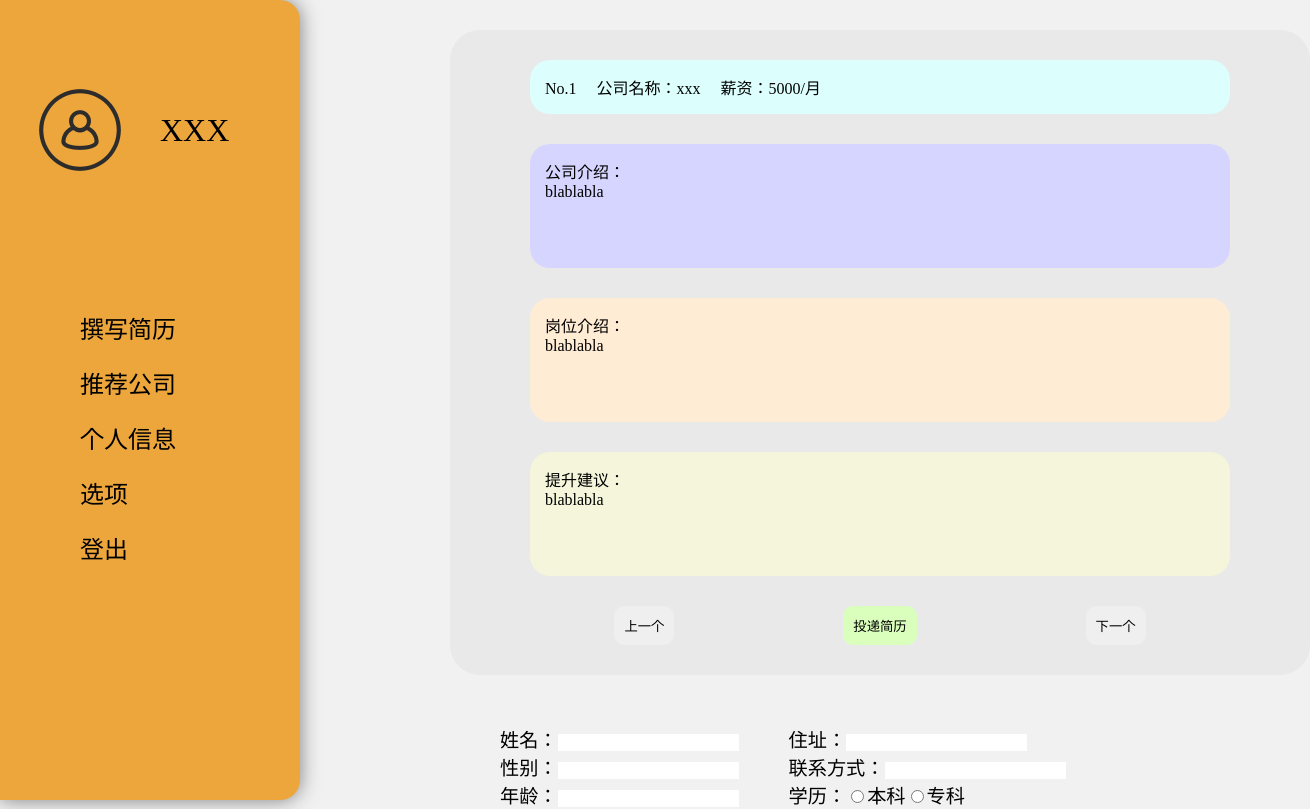
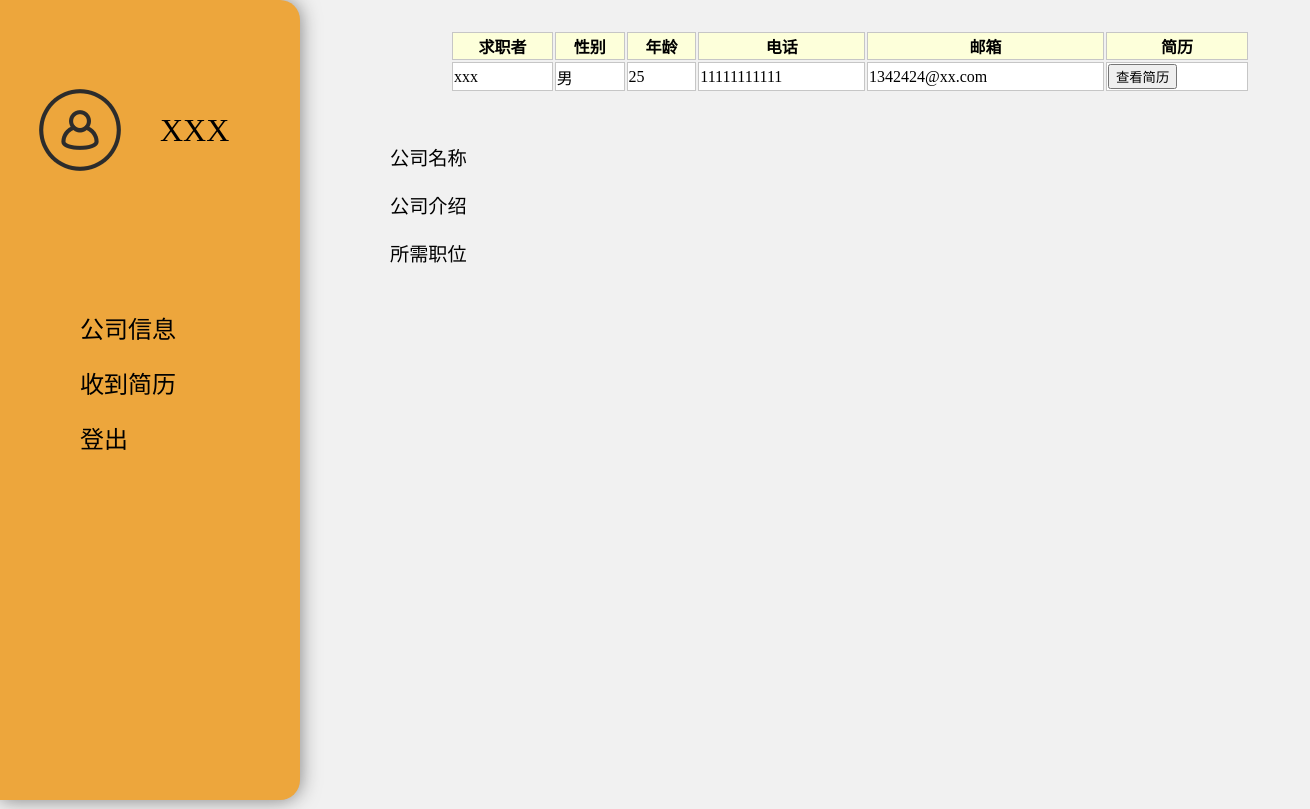
Before and after one commit to wjhswo/fuchuang, a Vue app: page / in a window 1280 px wide. Shown: the top 809 px of the page, 1310 px wide, since content can reach past the window. Built offline with nearby package versions, Linux system fonts and the light colour scheme.

Commit message:
添加文件

```diff
--- /dev/null
+++ b/src/components/CompanyInformation.vue
@@ -0,0 +1,26 @@
+<template>
+    <div>
+        <ul>
+            <li>公司名称</li>
+            <li>公司介绍</li>
+            <li>所需职位</li>
+
+        </ul>
+    </div>
+</template>
+
+<script>
+</script>
+
+<style scoped>
+ul{
+    list-style: none;
+    margin-left: 50px;
+    margin-top: 50px;
+    font-size: 1.2em;
+    margin-right: 50px;
+}
+li{
+    margin-top: 20px;
+}
+</style>
--- /dev/null
+++ b/src/components/GetResume.vue
@@ -0,0 +1,49 @@
+<template>
+    <div>
+        <table>
+            <thead>
+                <tr>
+                    <th>求职者</th>
+                    <th>性别</th>
+                    <th>年龄</th>
+                    <th>电话</th>
+                    <th>邮箱</th>
+                    <th>简历</th>
+                </tr>
+            </thead>
+            <tbody>
+                <tr>
+                    <td>xxx</td>
+                    <td>男</td>
+                    <td>25</td>
+                    <td>11111111111</td>
+                    <td>1342424@xx.com</td>
+                    <td><button>查看简历</button></td>
+                </tr>
+            </tbody>
+        </table>
+    </div>
+</template>
+
+<script>
+</script>
+
+<style scoped>
+table{
+    width:800px;
+    margin-left: 150px;
+    margin-top: 30px;
+}
+td{
+    background-color: white;
+    border-color: rgb(198, 198, 198);
+    border-style: solid;
+    border-width: 0.4px;
+}
+th{
+    border-color: rgb(198, 198, 198);
+    border-style: solid;
+    border-width: 0.4px;
+    background-color: rgb(253, 255, 218);
+}
+</style>
--- a/src/components/PersonalInformation.vue
+++ b/src/components/PersonalInformation.vue
@@ -1,3 +1,50 @@
 <template>
-    <div></div>
+    <div id="personalInformation">
+        <ul>
+            <li>昵称</li>
+            <li>姓名</li>
+            <li>性别</li>
+            <li>生日</li>
+            <li>电话</li>
+            <li>邮箱</li>
+        </ul>
+        <div id="midInside">
+            <button>修改信息</button>
+        </div>
+    </div>
 </template>
+
+<script>
+</script>
+
+<style scoped>
+#personalInformation{
+    width:800px;
+    margin-left: 150px;
+    margin-top: 30px;
+    border-radius:30px;
+    background-color: rgb(233, 233, 233);
+    padding: 30px;
+}
+ul{
+    list-style: none;
+    margin-left: 50px;
+    margin-top: 50px;
+    font-size: 1.2em;
+    margin-right: 50px;
+}
+li{
+    margin-top: 20px;
+}
+button{
+    border: none;
+    padding:10px;
+    border-radius:10px;
+    background-color: rgb(233, 255, 248);
+}
+#midInside{
+    display: flex;
+    align-items: center;
+    justify-content: center;
+}
+</style>
--- a/src/router/index.js
+++ b/src/router/index.js
@@ -7,7 +7,7 @@ const router = createRouter({
     history: createWebHashHistory(),
     routes: [
         {
-          path: '/',
+          path: '/User',
           component: User
         },
         {
--- a/src/views/MainInterfaceForCompany.vue
+++ b/src/views/MainInterfaceForCompany.vue
@@ -1,16 +1,21 @@
 <template>
     <div id="main">
         <CompanyMenuBar/>
-
+        <GetResume/>
+        <CompanyInformation/>
     </div>
 </template>
 
 <script>
 import CompanyMenuBar from "../components/CompanyMenuBar.vue"
+import GetResume from "../components/GetResume.vue"
+import CompanyInformation from "../components/CompanyInformation.vue"
 
 export default{
     components:{
         CompanyMenuBar,
+        GetResume,
+        CompanyInformation,
     }
 }
 </script>
--- a/src/views/MainInterfaceForUser.vue
+++ b/src/views/MainInterfaceForUser.vue
@@ -3,6 +3,7 @@
         <UserMenuBar/>
         <GetCompany/>
         <UserResume/>
+        <PersonalInformation/>
     </div>
 </template>
 
@@ -10,11 +11,14 @@
 import UserMenuBar from "../components/UserMenuBar.vue"
 import GetCompany from "../components/GetCompany.vue"
 import UserResume from "../components/UserResume.vue"
+import PersonalInformation from "../components/PersonalInformation.vue"
+
 export default{
     components:{
         UserMenuBar,
         GetCompany,
         UserResume,
+        PersonalInformation,
     }
 }
 </script>
```
